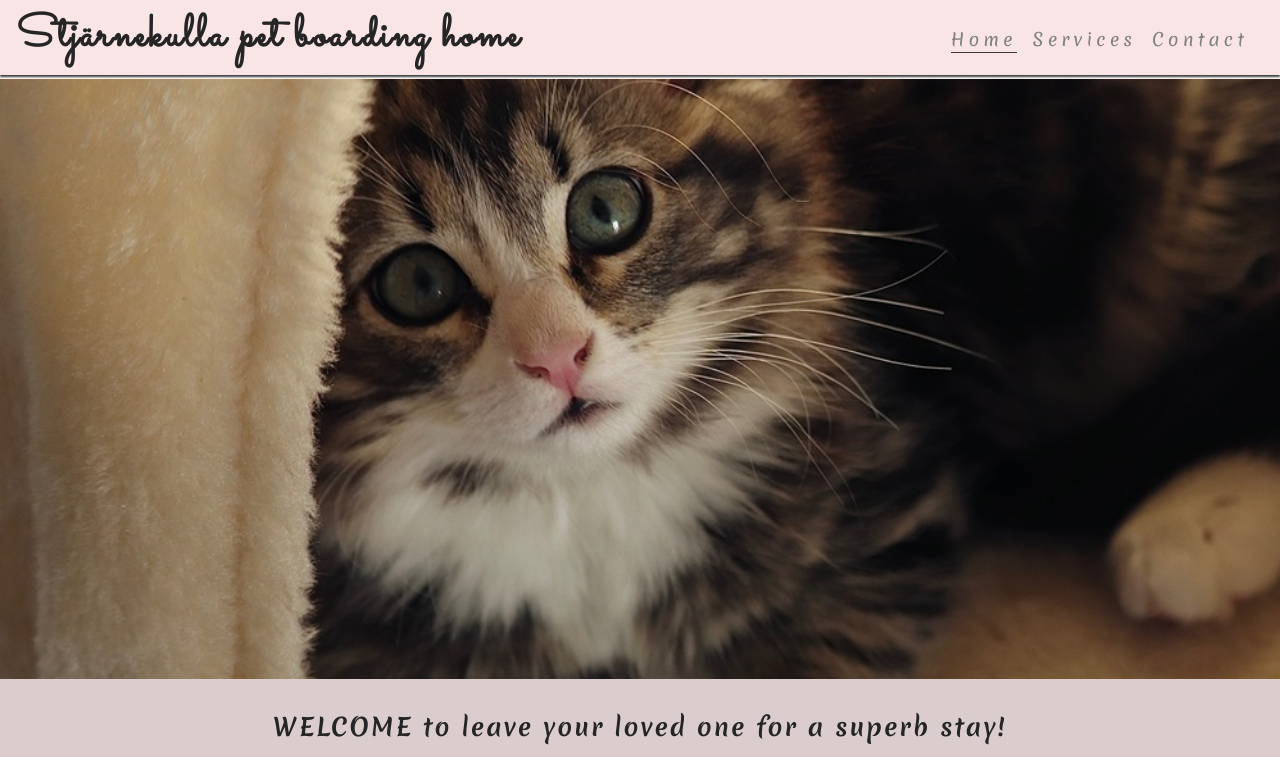
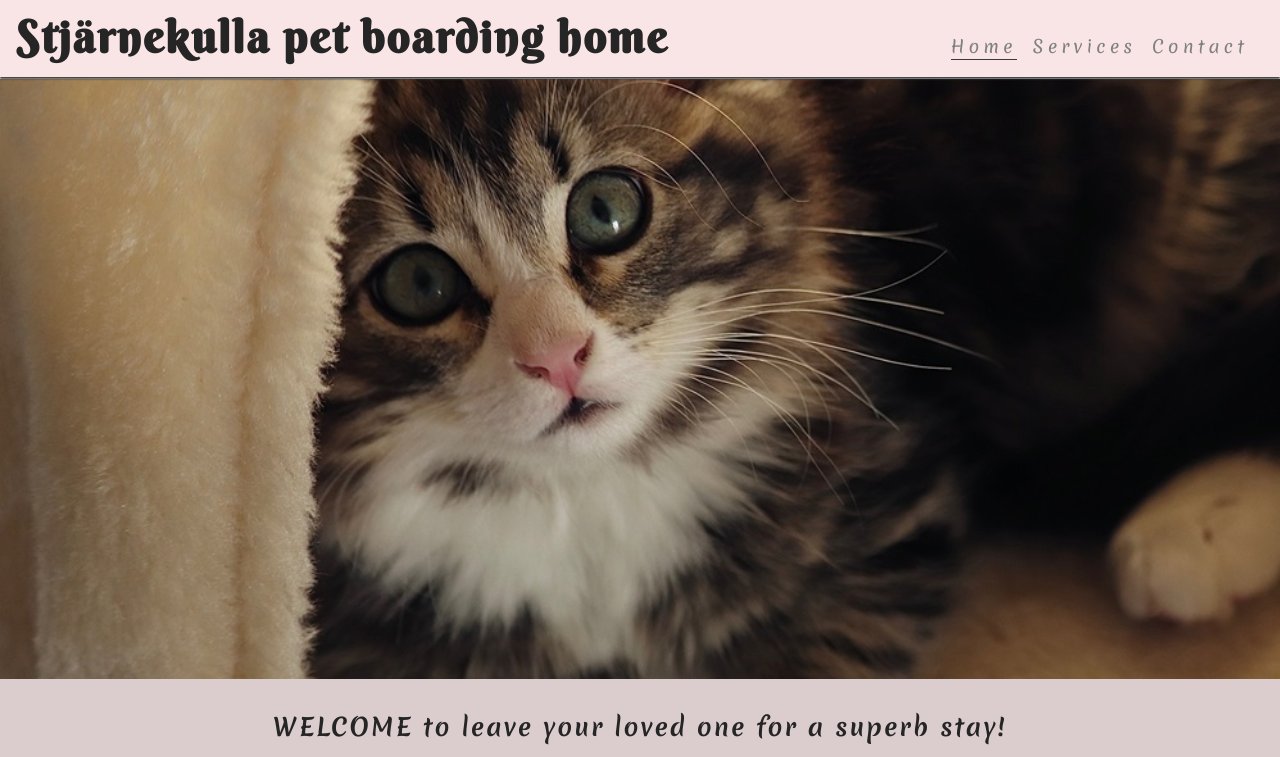
Before and after one commit to Lennica/stjarnekulla-pethotel, a plain HTML site: page index.html in a window 1280 px wide. Shown: the top 757 px of the page. Drawn offline with Linux system fonts and the light colour scheme; files that its build step writes are made by us from their sources.

Commit message:
Add fonts and adress

```diff
--- a/assets/css/style.css
+++ b/assets/css/style.css
@@ -1,6 +1,10 @@
 /* Google fonts import */
 @import url('https://fonts.googleapis.com/css2?family=Merienda:wght@300..900&display=swap');
 @import url("https://fonts.googleapis.com/css2?family=Sacramento&display=swap");
+@import url('https://fonts.googleapis.com/css2?family=Berkshire+Swash&display=swap');
+@import url('https://fonts.googleapis.com/css2?family=Cinzel+Decorative:wght@400;700;900&display=swap');
+@import url('https://fonts.googleapis.com/css2?family=Josefin+Slab:ital,wght@0,100..700;1,100..700&display=swap');
+@import url('https://fonts.googleapis.com/css2?family=Roboto:ital,wght@0,100;0,300;0,400;0,500;0,700;0,900;1,100;1,300;1,400;1,500;1,700;1,900&display=swap');
 
 /* Asterisk wildcard selector to override default styles added by the browser */
 * {
@@ -42,7 +46,7 @@ header a {
     color: inherit;
 }
 h1 {
-    font-family: 'Sacramento', serif;
+    font-family: 'Berkshire Swash', serif;
     letter-spacing: 1px;
     color: #252525
 }
```
Also changed, not shown: contact.html (+2 -2 lines), services.html (+2 -2 lines), assets/css/Merienda/Merienda-VariableFont_wght.ttf (deleted), assets/css/Merienda/OFL.txt (deleted), assets/css/Merienda/README.txt (deleted), assets/css/Merienda/static/Merienda-Black.ttf (deleted), assets/css/Merienda/static/Merienda-Bold.ttf (deleted), assets/css/Merienda/static/Merienda-ExtraBold.ttf (deleted), assets/css/Merienda/static/Merienda-Light.ttf (deleted), assets/css/Merienda/static/Merienda-Medium.ttf (deleted), assets/css/Merienda/static/Merienda-Regular.ttf (deleted), assets/css/Merienda/static/Merienda-SemiBold.ttf (deleted), 1 other file.
